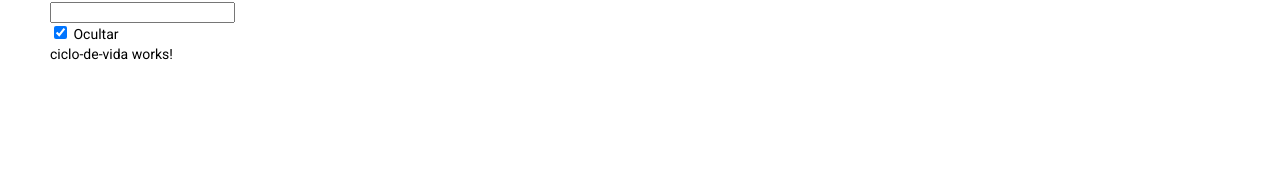
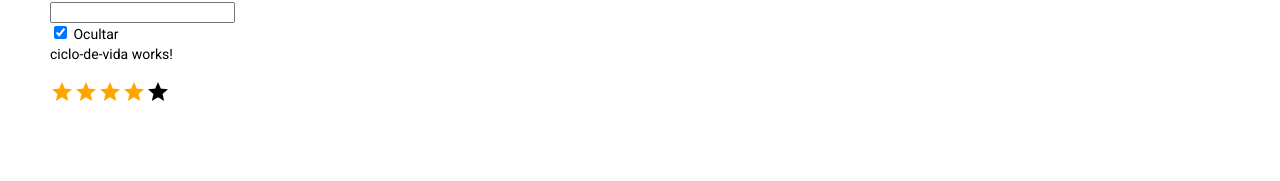
Before and after one commit to GeaSmart/Filmax-frontend, an Angular app: page / in a window 1280 px wide. Both pictures are taken after a click on the checkbox 60 px from the left and 144 px from the top of the page. Shown: the part 112-293 px from the top of the page. Built offline with nearby package versions, Linux system fonts and the light colour scheme.

Commit message:
ciclo de vida

```diff
--- a/src/app/ciclo-de-vida/ciclo-de-vida.component.html
+++ b/src/app/ciclo-de-vida/ciclo-de-vida.component.html
@@ -1,3 +1,5 @@
 <p>ciclo-de-vida works!</p>
 
 <h2>{{titulo}}</h2>
+
+<app-rating></app-rating>
--- a/src/app/ciclo-de-vida/ciclo-de-vida.component.ts
+++ b/src/app/ciclo-de-vida/ciclo-de-vida.component.ts
@@ -1,4 +1,5 @@
-import { AfterViewInit, Component, DoCheck, Input, OnChanges, OnDestroy, OnInit, SimpleChanges } from '@angular/core';
+import { AfterViewInit, ChangeDetectorRef, Component, DoCheck, Input, OnChanges, OnDestroy, OnInit, SimpleChanges, ViewChild } from '@angular/core';
+import { RatingComponent } from '../utilidades/rating/rating.component';
 
 @Component({
   selector: 'app-ciclo-de-vida',
@@ -10,12 +11,17 @@ export class CicloDeVidaComponent implements OnInit,OnChanges,OnDestroy,DoCheck,
   @Input()
   titulo:string='';
 
+  @ViewChild(RatingComponent)
+  ratingCompo:RatingComponent;
 
   timer:ReturnType<typeof setInterval>;
 
-  constructor() { }
+  constructor(private changeDetectorRef:ChangeDetectorRef) { }
+
   ngAfterViewInit(): void {
     console.log('on ngAfterViewInit');
+    this.ratingCompo.selectedRating = 4;
+    this.changeDetectorRef.detectChanges();
   }
   ngDoCheck(): void {
     console.log('on ngDoCheck');
@@ -34,5 +40,6 @@ export class CicloDeVidaComponent implements OnInit,OnChanges,OnDestroy,DoCheck,
     setInterval(()=>{
       console.log(new Date())
     },1000)
+    //this.ratingCompo.selectedRating = 4;
   }
 }
```
